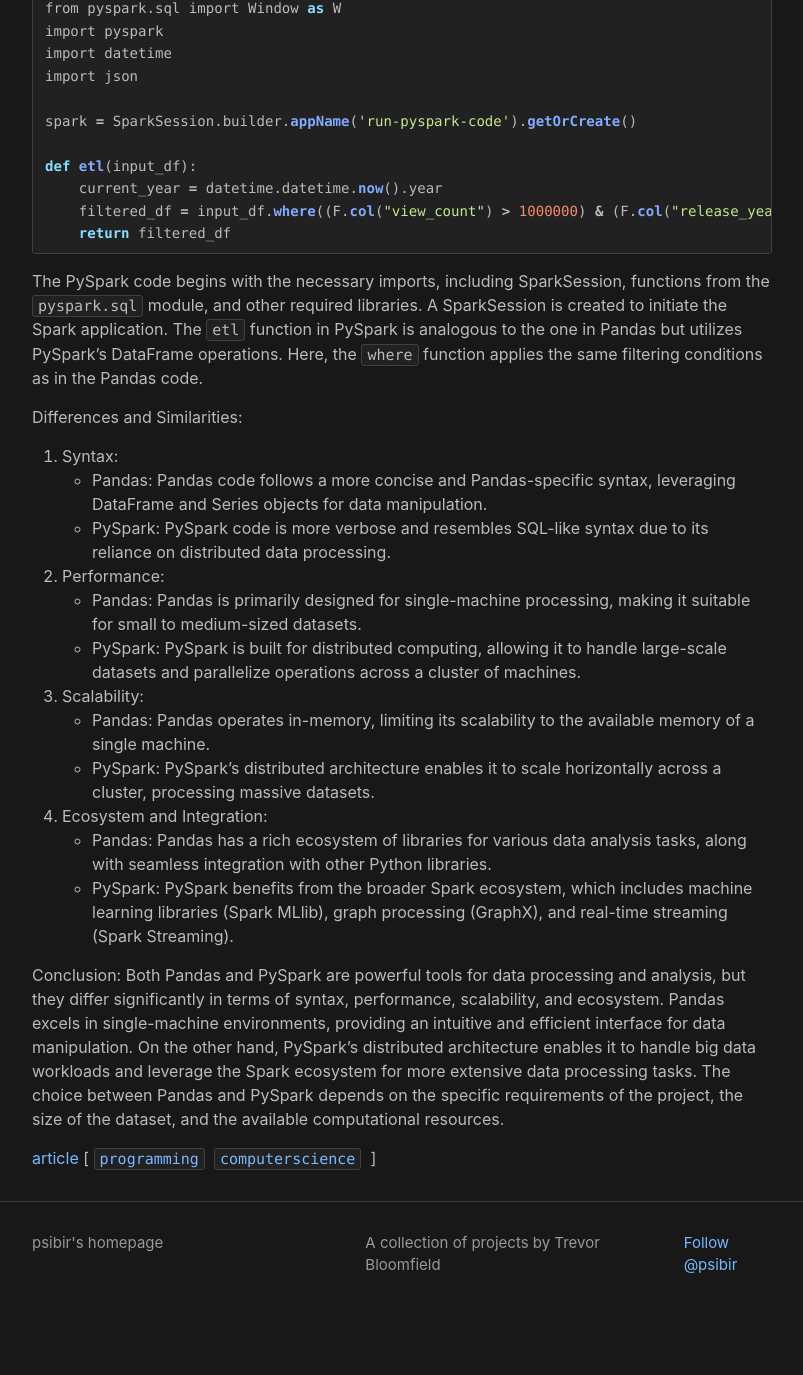
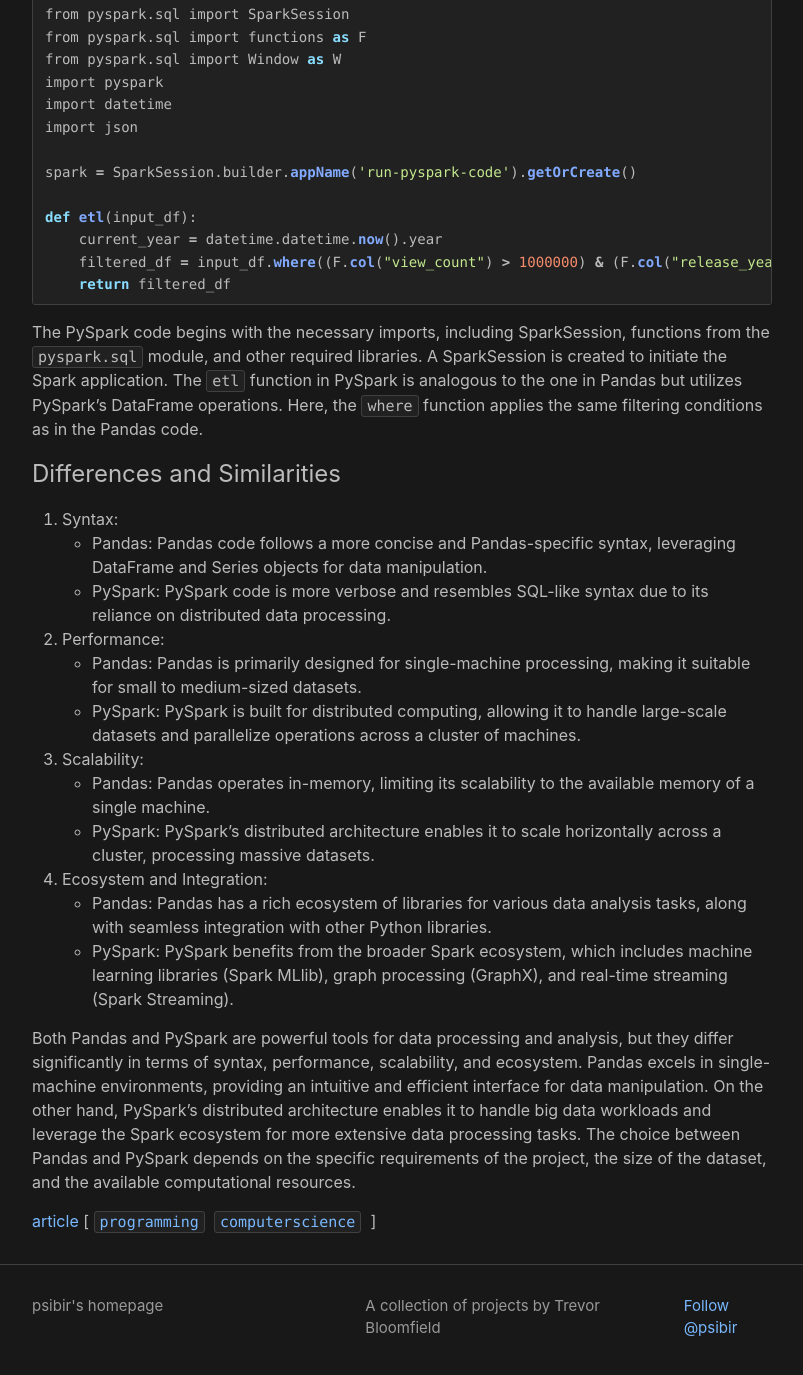
Before and after one commit to psibir/psibir.github.io, a Jekyll site: the page built from _posts/2023-07-04-comparing pandas pyspark.md, in a window 1280 px wide and 1400 px high, scrolled down 1300 px. Shown: the top 1375 px of the window, without its empty margins (238-1041 px from the left). Built offline with Jekyll 4.4.1, drawn with Linux system fonts in a browser that asks for light colours; a script that is not in the unit is left out; comment, search, counter and statistics services are not loaded; before the commit the page ends 2637 px from its top, so only the background shows below that; some of the changed text lies outside the part shown.

Commit message:
Update 2023-07-04-comparing pandas pyspark.md

```diff
--- a/_posts/2023-07-04-comparing pandas pyspark.md
+++ b/_posts/2023-07-04-comparing pandas pyspark.md
@@ -68,7 +67,8 @@
 
 The PySpark code begins with the necessary imports, including SparkSession, functions from the `pyspark.sql` module, and other required libraries. A SparkSession is created to initiate the Spark application. The `etl` function in PySpark is analogous to the one in Pandas but utilizes PySpark's DataFrame operations. Here, the `where` function applies the same filtering conditions as in the Pandas code.
 
-Differences and Similarities:
+## Differences and Similarities
+
 1. Syntax:
    - Pandas: Pandas code follows a more concise and Pandas-specific syntax, leveraging DataFrame and Series objects for data manipulation.
    - PySpark: PySpark code is more verbose and resembles SQL-like syntax due to its reliance on distributed data processing.
@@ -85,5 +85,4 @@
    - Pandas: Pandas has a rich ecosystem of libraries for various data analysis tasks, along with seamless integration with other Python libraries.
    - PySpark: PySpark benefits from the broader Spark ecosystem, which includes machine learning libraries (Spark MLlib), graph processing (GraphX), and real-time streaming (Spark Streaming).
 
-Conclusion:
 Both Pandas and PySpark are powerful tools for data processing and analysis, but they differ significantly in terms of syntax, performance, scalability, and ecosystem. Pandas excels in single-machine environments, providing an intuitive and efficient interface for data manipulation. On the other hand, PySpark's distributed architecture enables it to handle big data workloads and leverage the Spark ecosystem for more extensive data processing tasks. The choice between Pandas and PySpark depends on the specific requirements of the project, the size of the dataset, and the available computational resources.
```
Also changed, not shown: other parts of _posts/2023-07-04-comparing pandas pyspark.md (+4 -5 lines).
